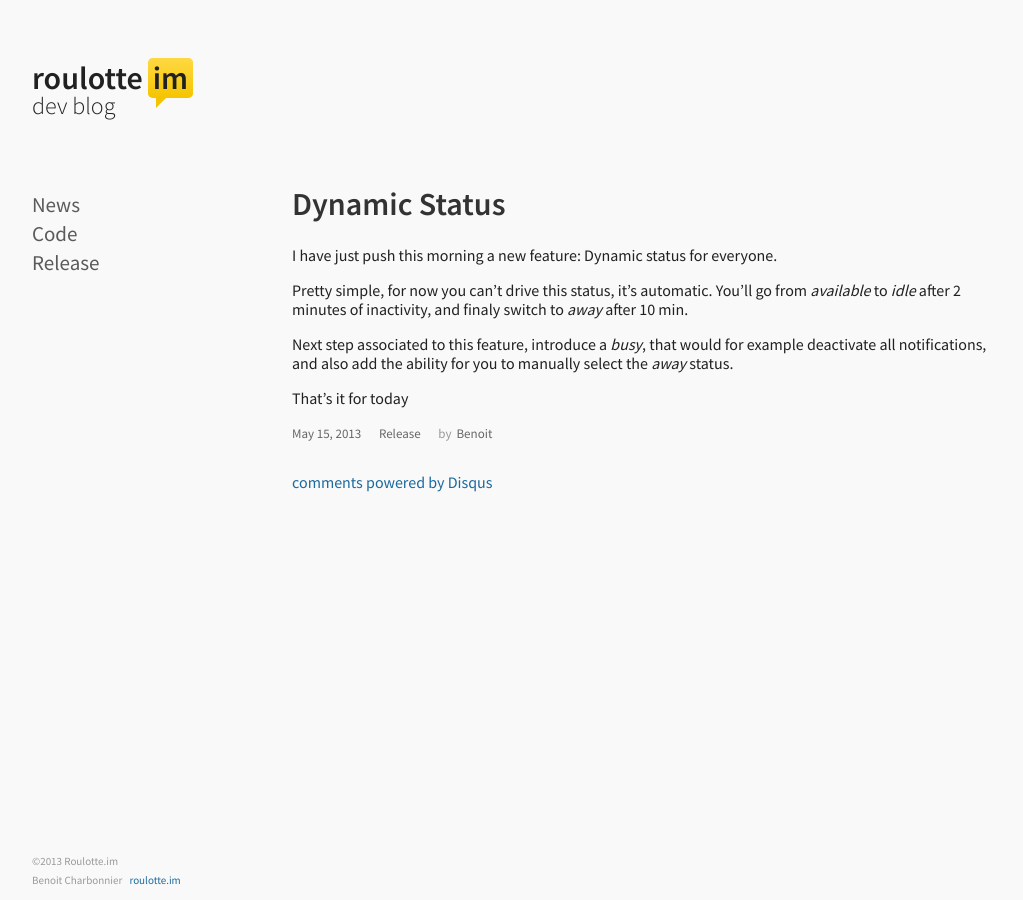
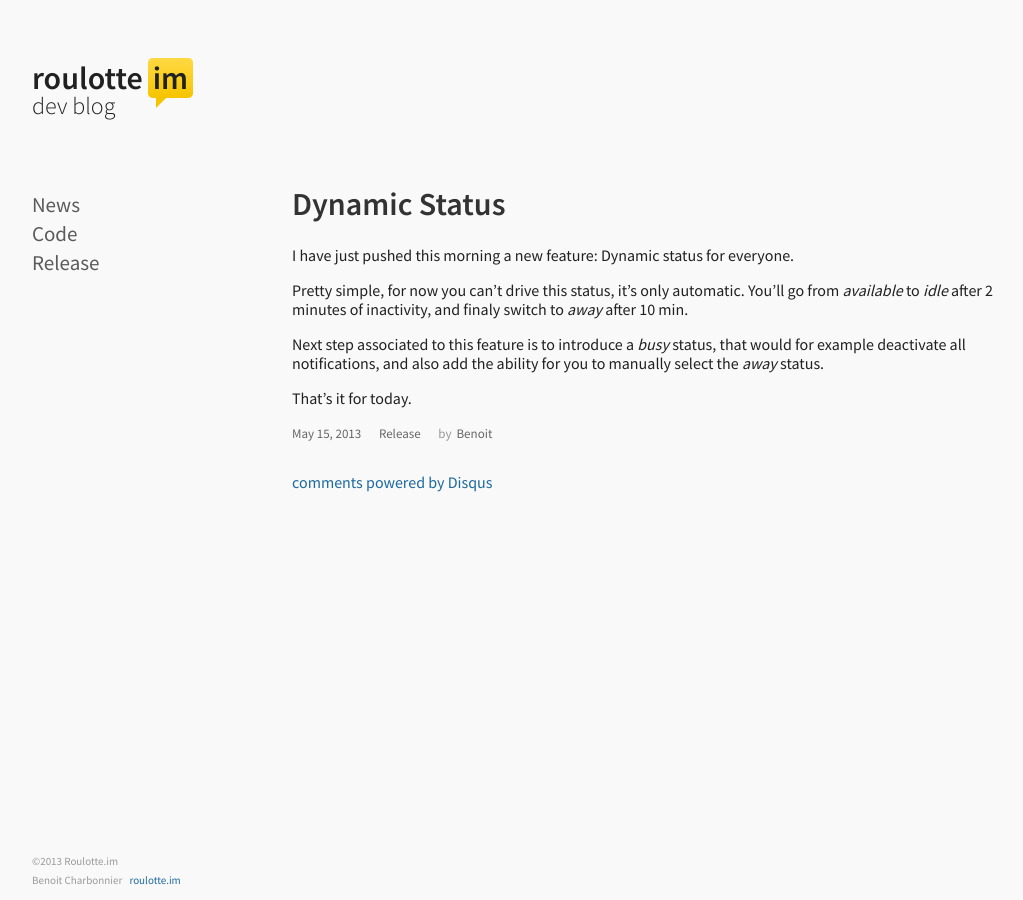
Before and after one commit to minni-im/minni-im.github.io, a Jekyll site: the page built from _posts/2013-05-15-dynamic-status.md, in a window 1280 px wide. Shown: the whole page, without its empty margins (128-1151 px from the left). Built offline with Jekyll 4.4.1, drawn with Linux system fonts in a browser that asks for light colours; Markdown is read by kramdown in place of the engine named in the settings; comment, search, counter and statistics services are not loaded.

Commit message:
Fixing a typo

```diff
--- a/_posts/2013-05-15-dynamic-status.md
+++ b/_posts/2013-05-15-dynamic-status.md
@@ -4,12 +4,12 @@ title: Dynamic Status
 categories: release
 ---
 
-I have just push this morning a new feature: Dynamic status for everyone.
+I have just pushed this morning a new feature: Dynamic status for everyone.
 
-Pretty simple, for now you can't drive this status, it's automatic. You'll go from *available* to *idle*
+Pretty simple, for now you can't drive this status, it's only automatic. You'll go from *available* to *idle*
 after 2 minutes of inactivity, and finaly switch to *away* after 10 min.
 
-Next step associated to this feature, introduce a *busy*, that would for example deactivate all notifications,
-and also add the ability for you to manually select the *away* status.
+Next step associated to this feature is to introduce a *busy* status, that would for example deactivate
+all notifications, and also add the ability for you to manually select the *away* status.
 
-That's it for today
+That's it for today.
```
